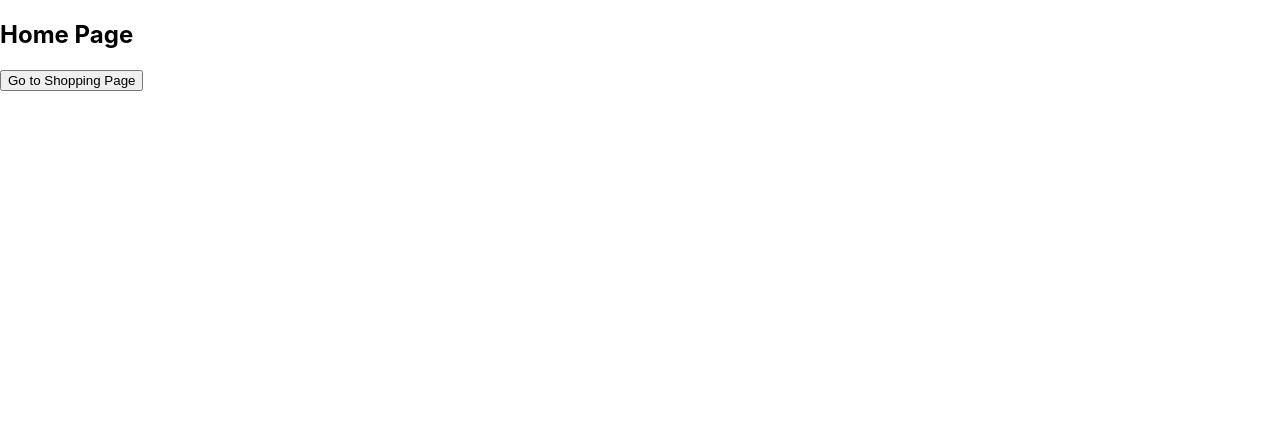
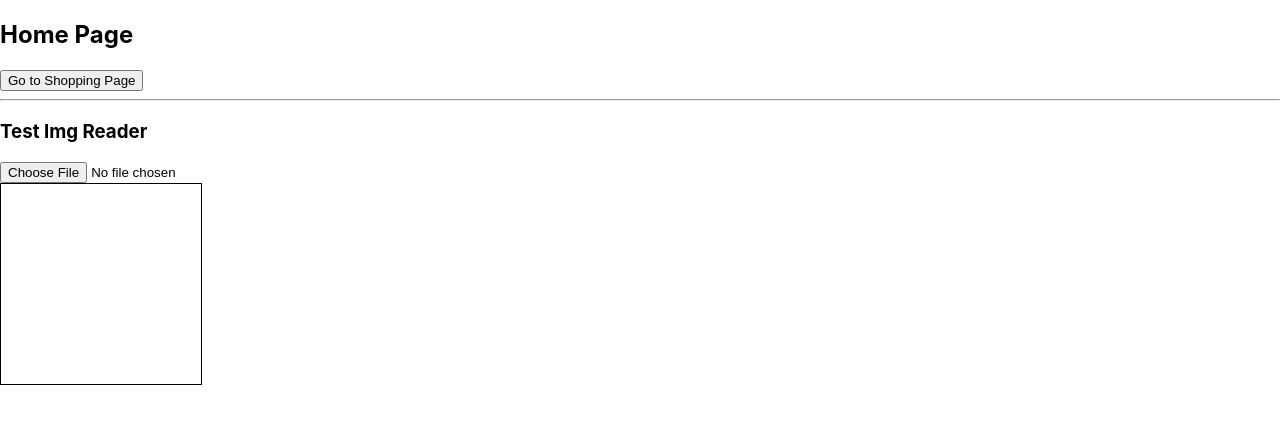
Before and after one commit to nateweis/Wine_Shop_Frontend, a React (Create React App) app: page /Home in a window 1280 px wide. Shown: the top 424 px of the page. Built offline with nearby package versions, Linux system fonts and the light colour scheme.

Commit message:
made a drag and drop image uploader

```diff
--- a/src/App.js
+++ b/src/App.js
@@ -14,6 +14,18 @@ class App extends Component {
     }
   }
 
+  componentDidMount(){
+    document.addEventListener('dragover', (e) => {
+      e.preventDefault()
+      e.stopPropagation()
+      }
+    )
+    document.addEventListener('drop', (e) => {
+      e.preventDefault()
+      e.stopPropagation()
+      }
+    )
+  }
 
 
   render(){
--- a/src/components/HomePage.js
+++ b/src/components/HomePage.js
@@ -6,14 +6,72 @@ class HomePage extends Component{
         this.props.push('/payForm')
     }
 
+    handleDrop = (file) => {
+        console.log(file)
+    }
+
+
+    handleFile = (file) => {
+        // As a note for usfull file handling: Look up |new Blob([],{})| and |new FileReader()|
+        const formData = new FormData()
+        formData.append('newImg', file)
+
+        this.savePicInBackend(formData)
+        const reader = new FileReader()
+        const $picBox = document.querySelector('.pic-box')
+        reader.readAsDataURL(file)
+        reader.onload = () => {
+            $picBox.style.backgroundImage = `url(${reader.result})`
+        }
+
+    }
+
+    savePicInBackend = (formData) => {
+        fetch('http://localhost:3001/wine',{
+            method: 'POST',
+            body: formData
+        })
+        .then((res) => {
+            res.json()
+            .then((data)=>{
+                console.log(data.payload)
+
+                const img = new Image()
+                img.src = `http://localhost:3001/${data.payload.path}`
+                document.body.appendChild(img)
+
+            },(err)=>{console.log(err)})
+        })
+    }
+
+
+
     render(){
         return(
             <>
                 <h2>Home Page</h2>
                 <button onClick={this.goToPayPage} >Go to Shopping Page</button>
+                <hr/>
+
+                <h3>Test Img Reader</h3>
+
+                <input type="file" name="newImg" onChange={(e)=>this.handleFile(e.target.files[0])}/>
+                {/* he also used the atrribute enctype="multipart/form-data"   I didnt because Im not using a form or ejs. hope it still works*/}
+                <div className='pic-box' style={style.dragbox} onDrop={(e)=>this.handleFile(e.dataTransfer.files[0])}></div>
             </>
         )
     }
 }
 
+const style = {
+    dragbox: {
+        width: '200px',
+        height: '200px',
+        border: '1px solid black',
+        backgroundSize: 'contain',
+        backgroundRepeat: 'no-repeat',
+        backgroundPosition: 'center'
+    }
+}
+
 export default HomePage
--- a/src/index.css
+++ b/src/index.css
@@ -14,4 +14,5 @@ code {
 
 .cart-option input{
   width: 30px;
+
 }
```
